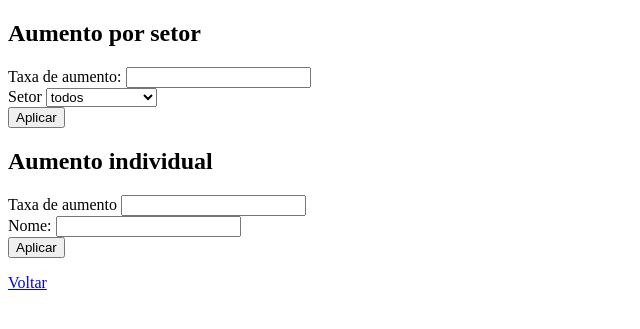
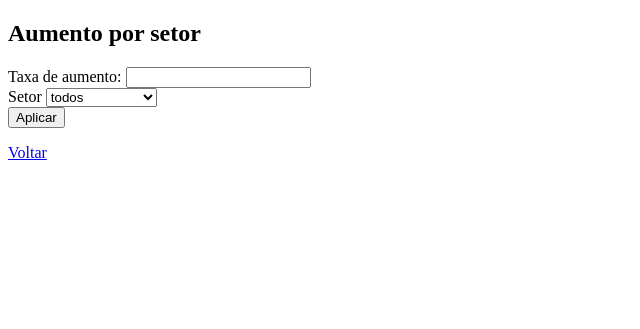
Before and after one commit to ASJoaoVictor/WEB-I---Atividade-Avaliativa-1---Gest-o-de-Funcion-rios, a Flask app: page /salario/aumento/setor in a window 1280 px wide. Shown: the top 329 px of the page, without its empty margins (0-640 px from the left). Run offline with Flask 3, Linux system fonts and the light colour scheme.

Commit message:
mundança aumento individual

```diff
--- a/main.py
+++ b/main.py
@@ -223,7 +223,11 @@ def usuarios_estatisticas():
                                                                   quant_servicos_gerais))
 @app.route("/salario/aumento/setor", methods=["GET"])
 def aumento_setor(msg=""):
-    return render_template("aumento.html", msg_setor= msg, funcionarios= funcionarios)
+    return render_template("aumento_setor.html", msg_setor= msg, funcionarios= funcionarios)
+
+@app.route("/salario/aumento/individual", methods=["GET"])
+def aumento_individual():
+    return render_template("aumento_individual.html", msg= "", funcionarios= funcionarios)
 
 @app.route("/salario/aumento/setor", methods=["POST"])
 def aplicar_aumento_setor():
@@ -240,18 +244,19 @@ def aplicar_aumento_setor():
     return aumento_setor("Aumento aplicado com sucesso!")
 
 @app.route("/aumento/nome", methods=["POST"])
-def aumento_nome():
-    nome = request.form.get("nome")
+def aplicar_aumento_individual():
+    funcionarios_aumento = request.form.getlist("funcionarios_aumento")
     taxa_aumento = (float(request.form.get("taxa_aumento"))/100)+1
 
-    usuario = buscar_por_nome(nome)
 
-    if not usuario:
-        return render_template("aumento.html", msg_individual= "usuário não encontrado")
+    for nome in funcionarios_aumento:
+        usuario = buscar_por_nome(nome)
+        if not usuario:
+            continue
+            return render_template("aumento.html", msg_individual= "usuário não encontrado")
+        usuario.salario *= taxa_aumento
 
-    usuario.salario *= taxa_aumento
-
-    return render_template("aumento.html", msg_individual= "Aumento aplicado")
+    return render_template("aumento_individual.html", msg_individual= "Aumento aplicado", funcionarios= funcionarios)
 
 if __name__ == "__main__":
     app.run(debug=True)
--- a/templates/aumento.html
+++ /dev/null
@@ -1,63 +0,0 @@
-<!DOCTYPE html>
-<html lang="pt-br>
-<head>
-    <meta charset="UTF-8">
-    <meta name="viewport" content="width=device-width, initial-scale=1.0">
-    <title>Document</title>
-</head>
-<body>
-    <h2>Aumento por setor</h2>
-    <form action="{{url_for('aumento_setor')}}" method="post">
-        <label for="">Taxa de aumento: </label>
-        <input type="text" name="taxa_aumento"><br>
-
-        <label for="">Setor</label>
-        <select name="setor" id="">
-            <option value="todos">todos</option>
-            <option value="gerente">gerente</option>
-            <option value="caixa">caixa</option>
-            <option value="serviços gerais">serviços gerais</option>
-        </select><br>
-
-        <button type="submit">Aplicar</button>
-    </form>
-    <p>{{msg_setor}}</p>
-
-    <h2>Aumento individual</h2>
-
-    <form action="{{url_for('aumento_nome')}}" method="post">
-        <label for="">Taxa de aumento</label>
-        <input type="text" name="taxa_aumento"><br>
-
-        <label for="">Nome:</label>
-        <input type="text" name="nome"><br>
-
-        <button type="submit">Aplicar</button>
-    </form>
-
-<!--     <form action="">
-        <label for="">Taxa de aumento:</label>
-        <input type="text"><br>
-        <table>
-            <tr>
-                <th></th>
-                <th>Nome</th>
-                <th>Cargo</th>
-            </tr>
-            {% for func in funcionarios: %}
-                <tr>
-                    <td><input type="checkbox" name="" id=""></td>
-                    <td><label for="">{{func.nome}}</label></td>
-                    <td><label for="">{{func.cargo}}</label></td>
-                </tr>
-            {%endfor%}
-        </table>
-
-        <button type="submit">Aplicar</button>
-
-    </form> -->
-    <p>{{msg_individual}}</p>
-
-    <a href="{{url_for('get_menu')}}">Voltar</a>
-</body>
-</html>
--- /dev/null
+++ b/templates/aumento_setor.html
@@ -0,0 +1,28 @@
+<!DOCTYPE html>
+<html lang="pt-br>
+<head>
+    <meta charset="UTF-8">
+    <meta name="viewport" content="width=device-width, initial-scale=1.0">
+    <title>Document</title>
+</head>
+<body>
+    <h2>Aumento por setor</h2>
+    <form action="{{url_for('aumento_setor')}}" method="post">
+        <label for="">Taxa de aumento: </label>
+        <input type="text" name="taxa_aumento"><br>
+
+        <label for="">Setor</label>
+        <select name="setor" id="">
+            <option value="todos">todos</option>
+            <option value="gerente">gerente</option>
+            <option value="caixa">caixa</option>
+            <option value="serviços gerais">serviços gerais</option>
+        </select><br>
+
+        <button type="submit">Aplicar</button>
+    </form>
+    <p>{{msg_setor}}</p>
+
+    <a href="{{url_for('get_menu')}}">Voltar</a>
+</body>
+</html>
--- a/templates/menu.html
+++ b/templates/menu.html
@@ -11,6 +11,7 @@
 
     <a href="{{url_for('listar_usuarios')}}" >Listar Usuários</a><br>
     <a href="{{url_for('usuarios_estatisticas')}}">Estatísticas</a><br>
-    <a href="{{ url_for('aumento_setor') }}">Aumento salarial</a><br>
+    <a href="{{url_for('aumento_individual')}}">Aumento salarial individual</a><br>
+    <a href="{{ url_for('aumento_setor') }}">Aumento salarial por setor</a><br>
 </body>
 </html>
```
Also changed, not shown: templates/aumento_individual.html (added, +36 -0 lines).
